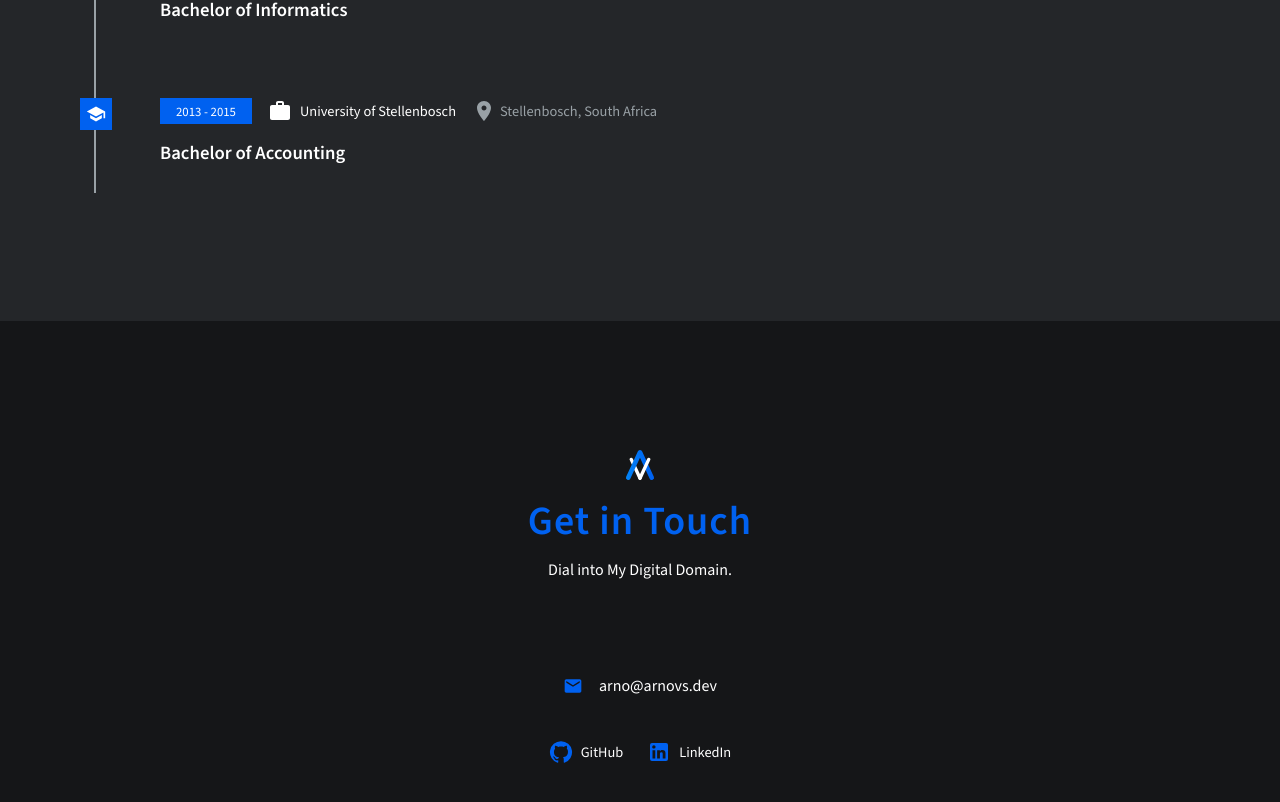
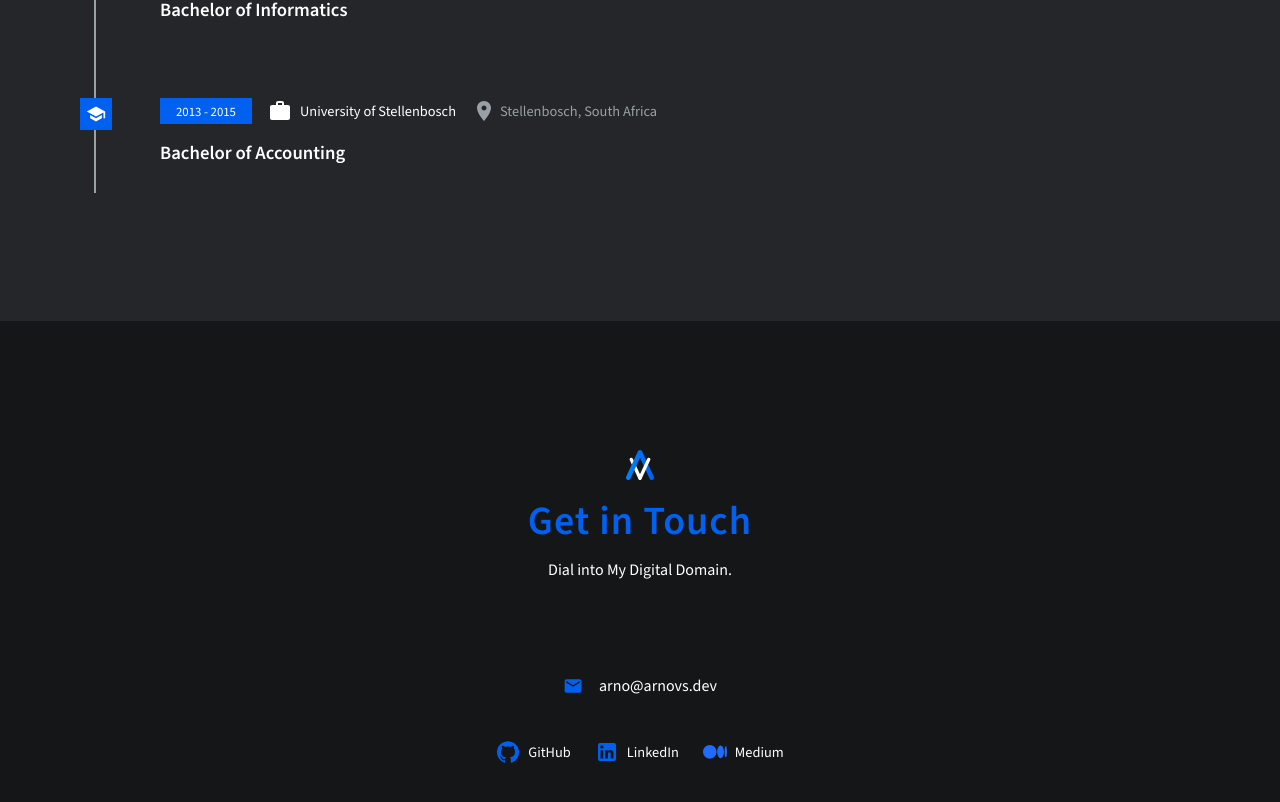
Before and after one commit to arnovanstaden/ArnovS, a Next.js app: page / in a window 1280 px wide. Shown: the part 4226-5028 px from the top of the page. Built offline with nearby package versions, Linux system fonts and the light colour scheme.

Commit message:
Add medium link

```diff
--- a/src/components/layout/Footer/Footer.tsx
+++ b/src/components/layout/Footer/Footer.tsx
@@ -27,6 +27,10 @@ const Footer = (): JSX.Element => (
         <LinkedInIcon />
         LinkedIn
       </a>
+      <a href="https://arnovs.medium.com" target="_blank">
+        <img src="/images/icons/medium.svg" alt="Medium" />
+        Medium
+      </a>
     </div>
   </Section>
 );
--- a/src/components/layout/Footer/styles.module.scss
+++ b/src/components/layout/Footer/styles.module.scss
@@ -44,6 +44,10 @@
         color: $colour-blue;
         margin-right: 0.5rem;
       }
+
+      img {
+        margin-right: 0.5rem;
+      }
     }
   }
 
```
Also changed, not shown: public/images/icons/medium.svg (added).
